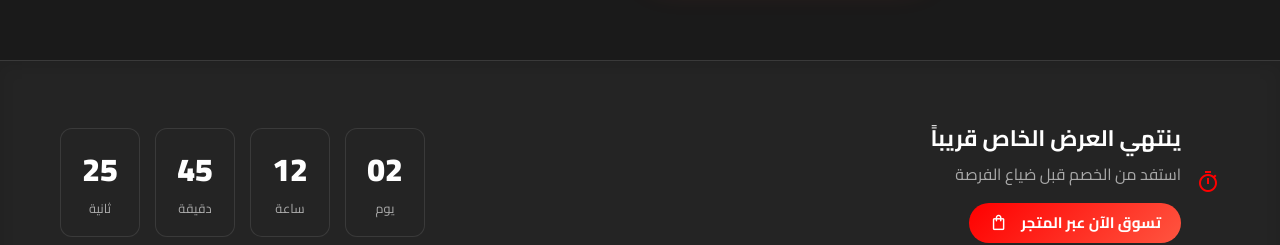
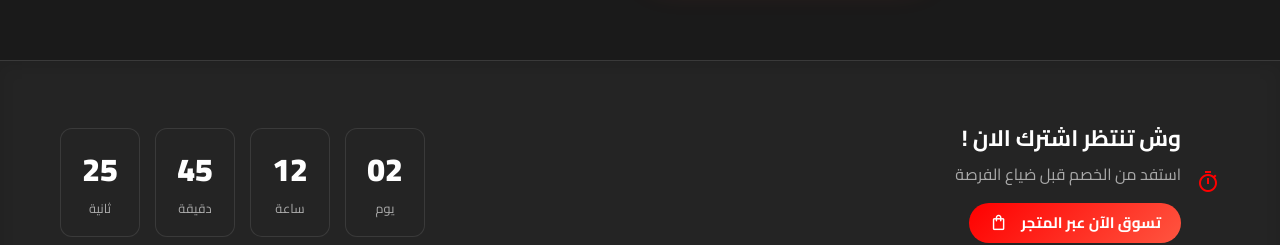
Before and after one commit to samehabuelenien/sar-1, a plain HTML site: page index.html in a window 1280 px wide. Shown: the part 2440-2685 px from the top of the page. Drawn offline with nearby package versions, Linux system fonts and the light colour scheme; files whose address does not match are found by name.

Commit message:
tag modification

```diff
--- a/index.html
+++ b/index.html
@@ -305,7 +305,7 @@
                 <div class="countdown-text">
                     <span class="material-symbols-outlined icon-primary text-4xl" aria-hidden="true">timer</span>
                     <div>
-                        <h3>ينتهي العرض الخاص قريباً</h3>
+                        <h3>وش تنتظر اشترك الان !</h3>
                         <p>استفد من الخصم قبل ضياع الفرصة</p>
                         <a href="https://sarpemium.com/" target="_blank" class="btn btn-primary mt-3" style="margin-top: 15px; font-size: 0.95rem; padding: 8px 20px;">تسوق الآن عبر المتجر <span class="material-symbols-outlined" style="font-size: 1.2rem; vertical-align: middle; margin-right: 5px;">shopping_bag</span></a>
                     </div>
```
